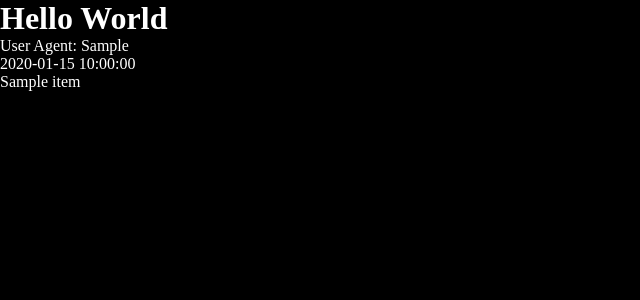
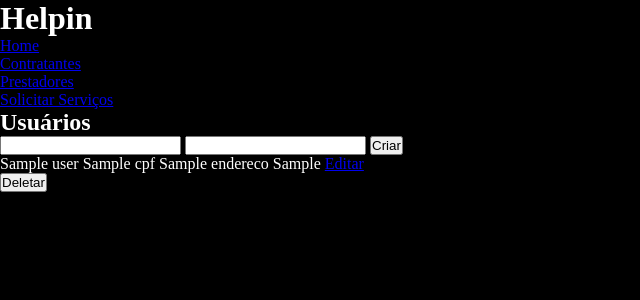
Before and after one commit to kauanodev/MyJobDB, a FastAPI app: template web/app/templates/index.html in a window 1280 px wide. Shown: the top 300 px of the page, without its empty margins (0-640 px from the left). Run offline with FastAPI, Linux system fonts and the light colour scheme; the template is opened without the code that fills it: most values are stand-ins (such as "Sample title", 1, 10 or a date in 2020).

Commit message:
🚧 route for create user

```diff
--- a/web/app/main.py
+++ b/web/app/main.py
@@ -4,6 +4,7 @@ from fastapi.middleware.cors import CORSMiddleware
 from fastapi.staticfiles import StaticFiles
 
 from app.routes import index
+from app.routes import user
 
 
 app = FastAPI(title=PROJECT_NAME)
@@ -12,7 +13,7 @@ app = FastAPI()
 ############
 #  ROUTES  #
 ############
-all_routers = [index.router]
+all_routers = [index.router, user.router]
 for router in all_routers:
     app.include_router(router)
 
--- a/web/app/public/js/home.js
+++ b/web/app/public/js/home.js
@@ -1 +1 @@
-alert("Bem vindo, ao trabalho de DB");
+console.debug('Bem vindo, ao trabalho de DB');
--- a/web/app/templates/index.html
+++ b/web/app/templates/index.html
@@ -1,20 +1,50 @@
 <!DOCTYPE html>
 <html lang="pt-br">
   <head>
-		<meta charset="UTF-8">
-		<meta name="viewport" content="width=device-width, initial-scale=1">
+    <meta charset="UTF-8" />
+    <meta name="viewport" content="width=device-width, initial-scale=1" />
     <title>Hello</title>
-		<link href="/css/globals.css" rel="stylesheet">
+    <link href="/css/globals.css" rel="stylesheet" />
   </head>
   <body>
-    <h1>Hello World</h1>
-		<p>User Agent: {{user_agent}}</p>
-		<p>{{utc_now}}</p>
+    <header>
+      <h1>Helpin</h1>
+      <nav>
         <ul>
-			{% for item in items %}
-				<li>{{item}}</li>
+          <li><a href="/">Home</a></li>
+          <li><a href="/">Contratantes</a></li>
+          <li><a href="/">Prestadores</a></li>
+          <li><a href="/">Solicitar Serviços</a></li>
+        </ul>
+      </nav>
+    </header>
+
+    <main>
+      <section>
+        <h2>Usuários</h2>
+
+        <form method="post" action="/create-user">
+          <input type="email" name="email" required />
+          <input type="password" name="password" required />
+          <button type="submit">Criar</button>
+        </form>
+
+        <ul>
+          {% for user in users %}
+          <li>
+            {{user.nome}} {{user.cpf}} {{user.endereco}}
+            {{user.data_de_nascimento}}
+
+            <a href="/user/{{user.id}}">Editar</a>
+            <form method="post" action="/delete-user/{{user.id}}">
+              <button type="submit">Deletar</button>
+            </form>
+          </li>
           {% endfor %}
         </ul>
+      </section>
+    </main>
+
     <script src="/js/home.js"></script>
   </body>
 </html>
```
Also changed, not shown: web/app/controllers/index.py (+26 -8 lines), web/app/controllers/user.py (added, +15 -0 lines), web/app/routes/user.py (added, +13 -0 lines). Lines whose indentation alone changed are shown as unchanged.
